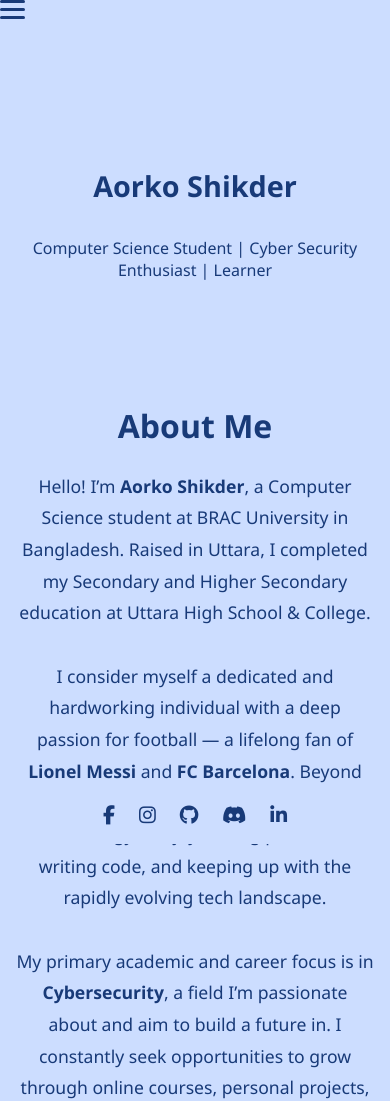
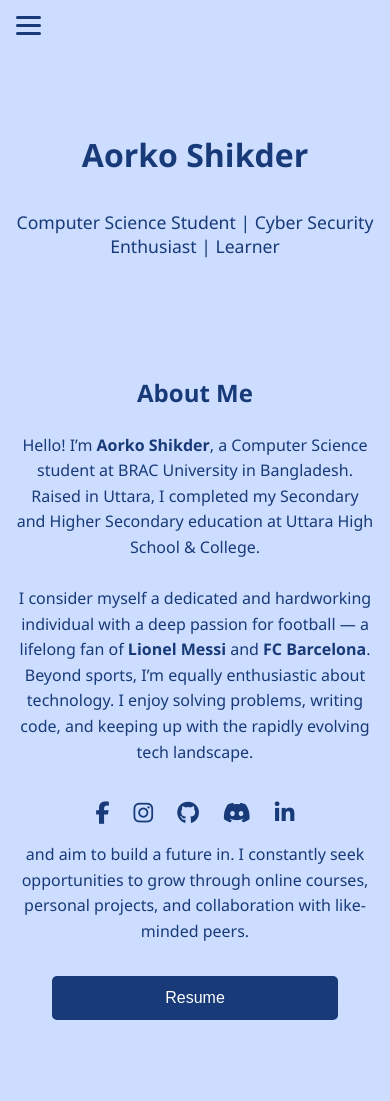
Before and after one commit to aleister03/aleister03.github.io, a plain HTML site: page index.html in a window 390 px wide. Shown: the top 1101 px of the page. Drawn offline with Linux system fonts and the light colour scheme.

Commit message:
Update index.html

```diff
--- a/index.html
+++ b/index.html
@@ -146,13 +146,17 @@
       font-size: 0.9rem;
     }
 
+    /* MOBILE STYLES */
     @media (max-width: 768px) {
       .navbar {
         flex-direction: column;
         padding: 1rem;
         gap: 1rem;
-        position: static;
-        align-items: center;
+        position: absolute;
+        top: 60px;
+        right: 0;
+        background-color: #ccddff;
+        width: 100%;
         display: none;
       }
 
@@ -162,6 +166,10 @@
 
       .hamburger {
         display: flex;
+        position: fixed;
+        top: 1rem;
+        left: 1rem;
+        z-index: 1001;
       }
 
       .socials {
@@ -173,33 +181,46 @@
         gap: 1.5rem;
         padding: 1rem 0;
         background-color: #ccddff;
-        font-size: 1.2rem;
-      }
-
-      .socials a {
-        color: #183a78;
+        font-size: 1.4rem;
+        z-index: 999;
       }
 
       .center-content {
-        padding: 8rem 1rem 2rem;
+        padding: 7rem 1rem 2rem;
         height: auto;
       }
 
       .center-content h1 {
-        font-size: 1.8rem;
+        font-size: 2rem;
       }
 
       .center-content p {
-        font-size: 1rem;
+        font-size: 1.1rem;
       }
 
       #about, .contact-section {
         padding: 3rem 1rem;
       }
 
+      #about h2, .contact-section h2 {
+        font-size: 1.5rem;
+      }
+
+      #about p, .contact-section p {
+        font-size: 1rem;
+        line-height: 1.6;
+      }
+
       .contact-button, .resume-button {
         width: 80%;
         max-width: 300px;
+        font-size: 1rem;
+        padding: 0.8rem 1.2rem;
+      }
+
+      footer {
+        font-size: 0.85rem;
+        padding-bottom: 2.5rem;
       }
     }
   </style>
```
